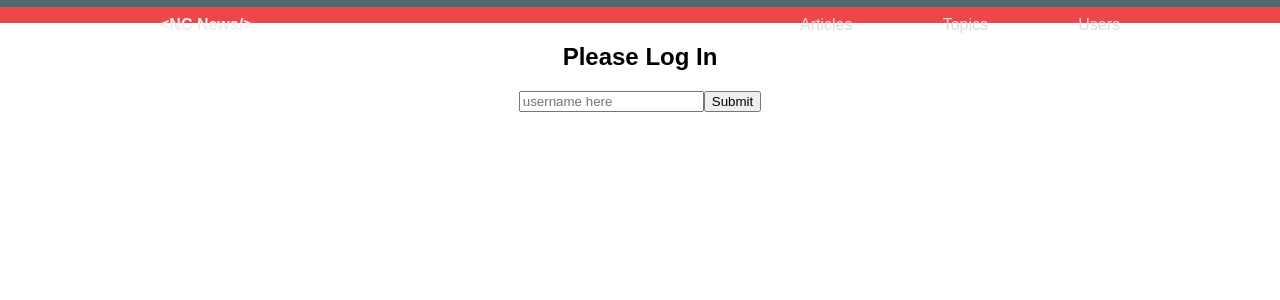
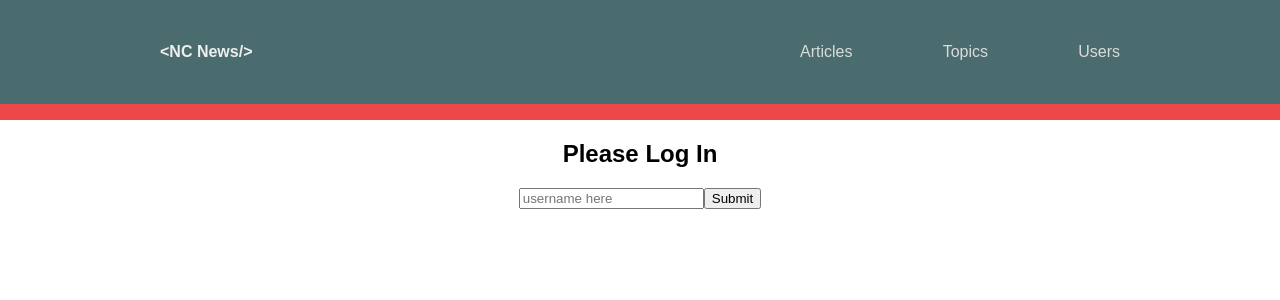
Before and after one commit to E-Randz/NC-News-FE, a React (Create React App) app: page / in a window 1280 px wide. Shown: the top 300 px of the page. Built offline with nearby package versions, Linux system fonts and the light colour scheme.

Commit message:
changed viewheight

```diff
--- a/src/styles/App.css
+++ b/src/styles/App.css
@@ -11,12 +11,12 @@ body {
   margin: 0;
 }
 .App {
-  height: 100%;
+  height: 100vh;
   max-width: 100%;
   text-align: center;
   font-family: Arial, Helvetica, sans-serif;
   display: grid;
-  grid-template: 15% 75% 10%/ 1fr;
+  grid-template: 15vh 75vh 10vh/ 1fr;
 }
 .Dashboard {
   grid-row: 3 / 4;
```
